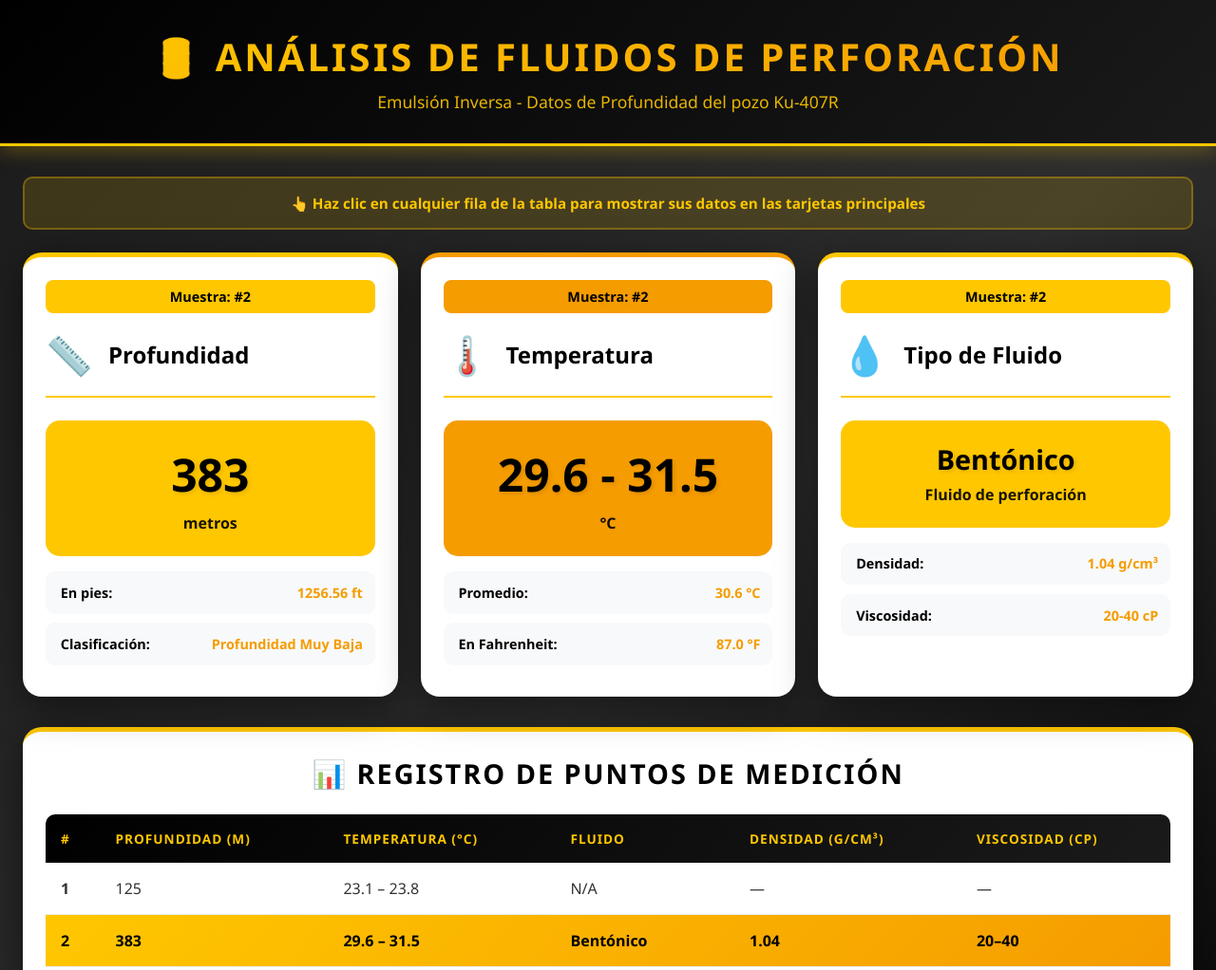
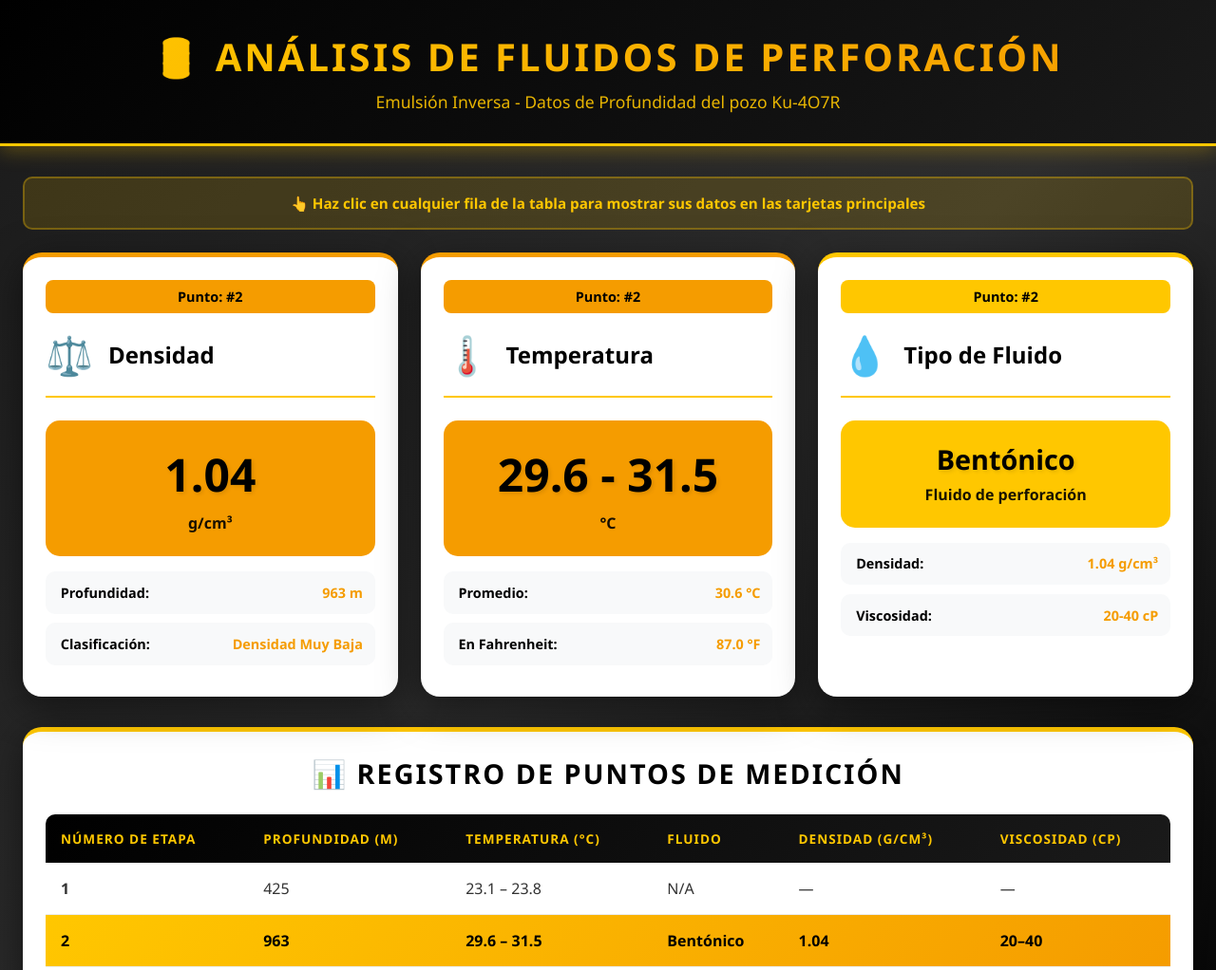
Before and after one commit to carlos22101/Landing-petro, a plain HTML site: page index.html in a window 1280 px wide. Shown: the top 1022 px of the page at 95% size. Drawn offline with Linux system fonts and the light colour scheme.

Commit message:
minor changes

```diff
--- a/index.html
+++ b/index.html
@@ -3,7 +3,6 @@
 <head>
     <meta charset="UTF-8">
     <meta name="viewport" content="width=device-width, initial-scale=1.0">
-    <link rel="icon" type="image/jpeg" href="petro.jpg">
     <title>Análisis de Fluidos de Perforación</title>
     <style>
         * {
@@ -65,7 +64,7 @@
             transform: translateY(-5px);
             box-shadow: 0 20px 50px rgba(255, 199, 0, 0.4);
         }
-        .card.profundidad { border-top-color: #FFC700; }
+        .card.densidad { border-top-color: #FFC700; }
         .card.temperatura { border-top-color: #F59C00; }
         .card.fluido { border-top-color: #FFC700; }
         .card.densidad { border-top-color: #F59C00; }
@@ -96,7 +95,7 @@
             margin-bottom: 1rem;
             text-align: center;
         }
-        .card.profundidad .sample-id { background: #FFC700; }
+        .card.densidad .sample-id { background: #FFC700; }
         .card.temperatura .sample-id { background: #F59C00; }
         .card.fluido .sample-id { background: #FFC700; }
         .card.densidad .sample-id { background: #F59C00; }
@@ -109,7 +108,7 @@
             text-align: center;
             margin: 1rem 0;
         }
-        .data-display.profundidad { background: #FFC700; }
+        .data-display.densidad { background: #FFC700; }
         .data-display.temperatura { background: #F59C00; }
         .data-display.fluido { background: #FFC700; }
         .data-display.densidad { background: #F59C00; }
@@ -351,31 +350,31 @@
 <body>
     <header>
         <h1>🛢️ Análisis de Fluidos de Perforación</h1>
-        <p>Emulsión Inversa - Datos de Profundidad del pozo Ku-407R</p>
+        <p>Emulsión Inversa - Datos de Profundidad del pozo Ku-4O7R</p>
     </header>
     <div class="container">
         <div class="instruction">
             👆 Haz clic en cualquier fila de la tabla para mostrar sus datos en las tarjetas principales
         </div>
         <div class="main-grid">
-            <div class="card profundidad" id="card-profundidad">
-                <div class="sample-id" id="sample-id-1">Punto: #2</div>
+            <div class="card densidad" id="card-densidad">
+                <div class="sample-id" id="sample-id-1">Muestra: #2</div>
                 <div class="card-header">
-                    <div class="card-icon">📏</div>
-                    <div class="card-title">Profundidad</div>
+                    <div class="card-icon">⚖️</div>
+                    <div class="card-title">Densidad</div>
                 </div>
-                <div class="data-display profundidad">
-                    <div class="data-value" id="profundidad-value">383</div>
-                    <div class="data-unit">metros</div>
+                <div class="data-display densidad">
+                    <div class="data-value" id="densidad-value">1.04</div>
+                    <div class="data-unit">g/cm³</div>
                 </div>
                 <div class="info-section">
                     <div class="info-item">
-                        <span class="info-label">En pies:</span>
-                        <span class="info-value" id="profundidad-pies">1,256.56 ft</span>
+                        <span class="info-label">Profundidad:</span>
+                        <span class="info-value" id="profundidad-value">963 m</span>
                     </div>
                     <div class="info-item">
                         <span class="info-label">Clasificación:</span>
-                        <span class="info-value" id="clasificacion-prof">Profundidad Baja</span>
+                        <span class="info-value" id="clasificacion-dens">Densidad Baja</span>
                     </div>
                 </div>
             </div>
@@ -413,7 +412,7 @@
                 <div class="info-section">
                     <div class="info-item">
                         <span class="info-label">Densidad:</span>
-                        <span class="info-value" id="densidad-value">1.04 g/cm³</span>
+                        <span class="info-value" id="densidad-info">1.04 g/cm³</span>
                     </div>
                     <div class="info-item">
                         <span class="info-label">Viscosidad:</span>
@@ -427,7 +426,7 @@
             <table id="samples-table">
                 <thead>
                     <tr>
-                        <th>#</th>
+                        <th>Número de Etapa</th>
                         <th>Profundidad (m)</th>
                         <th>Temperatura (°C)</th>
                         <th>Fluido</th>
@@ -444,12 +443,9 @@
     </footer>
     <script>
         let samples = [
-            { id: 1, profundidad: 125, temperaturaMin: 23.1, temperaturaMax: 23.8, fluido: 'N/A', densidad: null, viscosidadMin: null, viscosidadMax: null },
-            { id: 2, profundidad: 383, temperaturaMin: 29.6, temperaturaMax: 31.5, fluido: 'Bentónico', densidad: 1.04, viscosidadMin: 20, viscosidadMax: 40 },
-            { id: 3, profundidad: 1499, temperaturaMin: 57.5, temperaturaMax: 65.0, fluido: 'CLSE', densidad: 1.28, viscosidadMin: 30, viscosidadMax: 70 },
-            { id: 4, profundidad: 2835, temperaturaMin: 90.9, temperaturaMax: 105.1, fluido: 'CLSE (pesado)', densidad: 1.55, viscosidadMin: 40, viscosidadMax: 120 },
-            { id: 5, profundidad: 2843, temperaturaMin: 91.1, temperaturaMax: 105.3, fluido: 'E.I.', densidad: 1.65, viscosidadMin: 60, viscosidadMax: 150 },
-            { id: 6, profundidad: 3364, temperaturaMin: 104.1, temperaturaMax: 120.9, fluido: 'BAM', densidad: 1.03, viscosidadMin: 15, viscosidadMax: 35 }
+            { id: 1, profundidad: 425, temperaturaMin: 23.1, temperaturaMax: 23.8, fluido: 'N/A', densidad: null, viscosidadMin: null, viscosidadMax: null },
+            { id: 2, profundidad: 963, temperaturaMin: 29.6, temperaturaMax: 31.5, fluido: 'Bentónico', densidad: 1.04, viscosidadMin: 20, viscosidadMax: 40 },
+            { id: 3, profundidad: 2364, temperaturaMin: 57.5, temperaturaMax: 65.0, fluido: 'CLSE', densidad: 1.28, viscosidadMin: 30, viscosidadMax: 70 },
         ];
         let currentSampleIndex = 1;
         function renderTable() {
@@ -492,17 +488,21 @@
                 setTimeout(() => card.classList.remove('updating'), 500);
             });
             for (let i = 1; i <= 3; i++) {
-                document.getElementById(`sample-id-${i}`).textContent = `Muestra: #${sample.id}`;
+                document.getElementById(`sample-id-${i}`).textContent = `Punto: #${sample.id}`;
             }
-            document.getElementById('profundidad-value').textContent = sample.profundidad.toLocaleString();
-            const profundidadPies = (sample.profundidad * 3.28084).toFixed(2);
-            document.getElementById('profundidad-pies').textContent = profundidadPies.toLocaleString() + ' ft';
-            let clasifProf = 'Profundidad Muy Baja';
-            if (sample.profundidad >= 3000) clasifProf = 'Profundidad Muy Alta';
-            else if (sample.profundidad >= 2000) clasifProf = 'Profundidad Alta';
-            else if (sample.profundidad >= 1000) clasifProf = 'Profundidad Media';
-            else if (sample.profundidad >= 500) clasifProf = 'Profundidad Baja';
-            document.getElementById('clasificacion-prof').textContent = clasifProf;
+            if (sample.densidad !== null) {
+                document.getElementById('densidad-value').textContent = sample.densidad.toFixed(2);
+                let clasifDens = 'Densidad Muy Baja';
+                if (sample.densidad >= 1.5) clasifDens = 'Densidad Muy Alta';
+                else if (sample.densidad >= 1.3) clasifDens = 'Densidad Alta';
+                else if (sample.densidad >= 1.15) clasifDens = 'Densidad Media';
+                else if (sample.densidad >= 1.05) clasifDens = 'Densidad Baja';
+                document.getElementById('clasificacion-dens').textContent = clasifDens;
+            } else {
+                document.getElementById('densidad-value').textContent = '—';
+                document.getElementById('clasificacion-dens').textContent = 'Sin datos';
+            }
+            document.getElementById('profundidad-value').textContent = sample.profundidad.toLocaleString() + ' m';
             if (sample.temperaturaMin !== null) {
                 document.getElementById('temperatura-value').textContent =
                     `${sample.temperaturaMin.toFixed(1)} - ${sample.temperaturaMax.toFixed(1)}`;
@@ -517,9 +517,9 @@
             }
             document.getElementById('fluido-value').textContent = sample.fluido;
             if (sample.densidad !== null) {
-                document.getElementById('densidad-value').textContent = sample.densidad.toFixed(2) + ' g/cm³';
+                document.getElementById('densidad-info').textContent = sample.densidad.toFixed(2) + ' g/cm³';
             } else {
-                document.getElementById('densidad-value').textContent = '—';
+                document.getElementById('densidad-info').textContent = '—';
             }
             if (sample.viscosidadMin !== null) {
                 document.getElementById('viscosidad-value').textContent = `${sample.viscosidadMin}-${sample.viscosidadMax} cP`;
```
